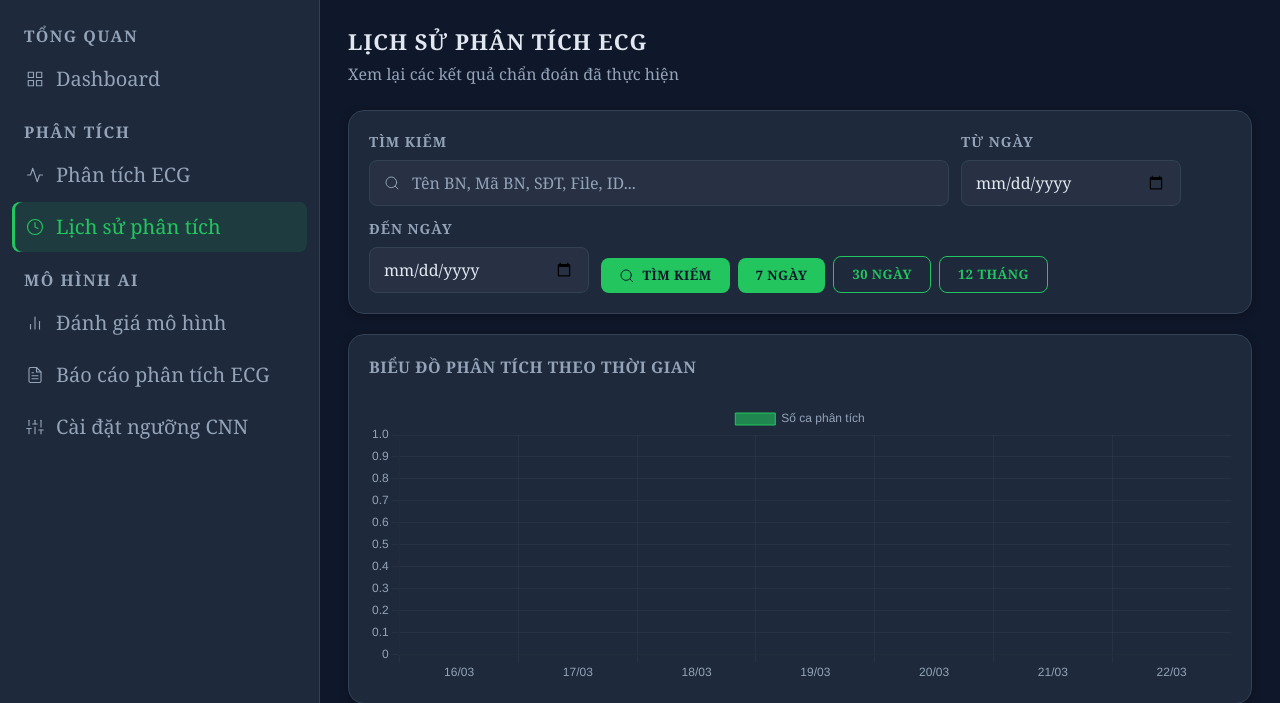
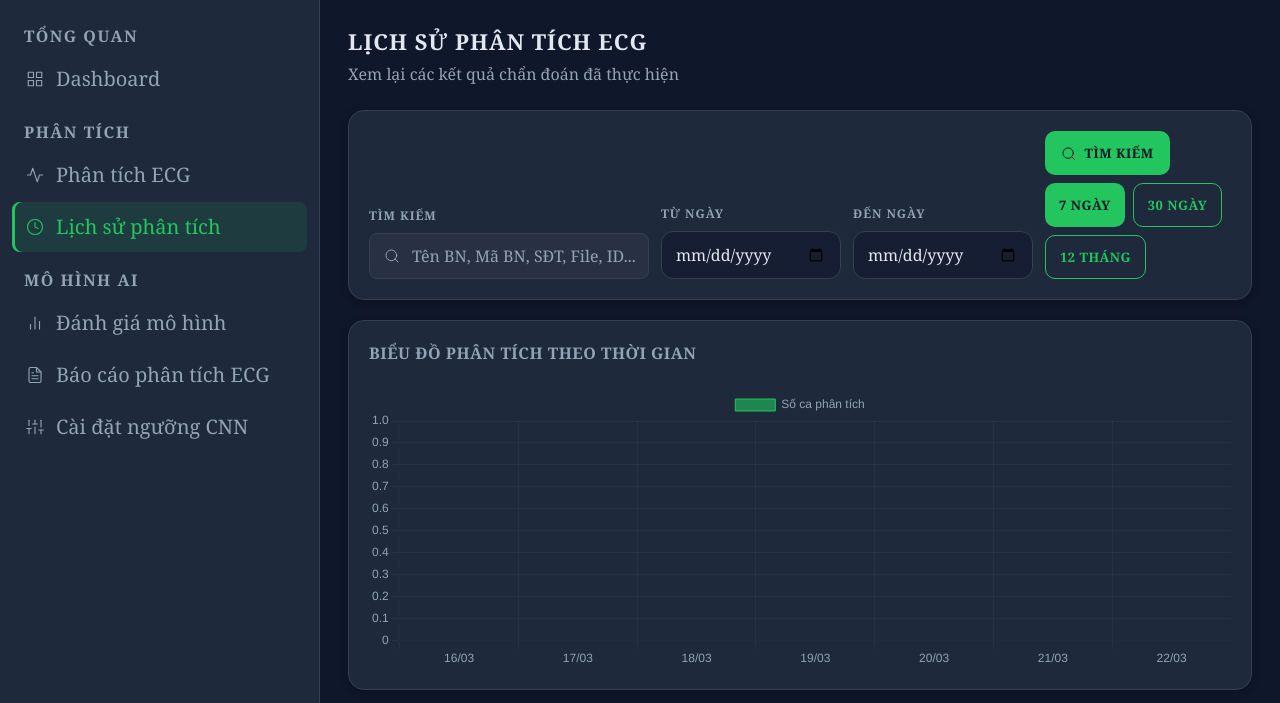
Before and after one commit to vonguyen3004/XDHTChuanDoanBenhLyTimMach, a Flask app: page /history in a window 1280 px wide. Shown: the part 80-783 px from the top of the page. Run offline with Flask 3, Linux system fonts and the light colour scheme; data that the repository does not hold is empty.

Commit message:
Refine history filter layout to match design

```diff
--- a/backend/static/css/style.css
+++ b/backend/static/css/style.css
@@ -339,6 +339,52 @@ select.form-control option{background:var(--card);color:var(--text);}
 }
 .search-bar input::placeholder{color:var(--text-muted);}
 
+.history-filter-form{
+    display:grid;
+    grid-template-columns:minmax(280px,1.8fr) repeat(2,minmax(180px,.7fr)) auto;
+    gap:12px;
+    align-items:end;
+}
+.history-filter-item{min-width:0;}
+.history-filter-search{min-width:280px;}
+.history-filter-date{min-width:180px;}
+.history-filter-label,
+.history-filter-form .form-label{
+    display:block;
+    margin-bottom:8px;
+    font-size:12px;
+    font-weight:700;
+    letter-spacing:.08em;
+    text-transform:uppercase;
+    color:var(--text-muted);
+}
+.history-search-bar{
+    min-height:48px;
+    border-radius:12px;
+    background:rgba(15,23,42,.55);
+}
+.history-date-input{
+    min-height:48px;
+    border-radius:12px;
+    background:rgba(15,23,42,.55);
+}
+.history-filter-actions{
+    display:flex;
+    gap:8px;
+    align-items:center;
+    flex-wrap:wrap;
+}
+.history-search-btn,
+.history-period-btn{
+    min-height:44px;
+    border-radius:10px;
+    font-size:13px;
+    font-weight:700;
+    white-space:nowrap;
+}
+.history-search-btn{padding:0 16px;}
+.history-period-btn{padding:0 14px;}
+
 /* Progress Bar */
 .prog-bar{height:6px;background:rgba(255,255,255,.06);border-radius:4px;overflow:hidden;}
 .prog-fill{height:100%;background:var(--primary);border-radius:4px;transition:width .6s ease;}
@@ -524,6 +570,8 @@ select.form-control option{background:var(--card);color:var(--text);}
     .grid-2{grid-template-columns:1fr;}
     .grid-3{grid-template-columns:1fr 1fr;}
     .analyze-grid{grid-template-columns:1fr;}
+    .history-filter-form{grid-template-columns:1fr 1fr;}
+    .history-filter-actions{grid-column:1 / -1;}
 }
 @media(max-width:768px){
     .sidebar{transform:translateX(-100%);}
@@ -531,4 +579,5 @@ select.form-control option{background:var(--card);color:var(--text);}
     .main-wrapper{margin-left:0;}
     .stat-grid{grid-template-columns:1fr 1fr;}
     .page-content{padding:16px;}
+    .history-filter-form{grid-template-columns:1fr;}
 }
--- a/backend/templates/history.html
+++ b/backend/templates/history.html
@@ -9,29 +9,29 @@
 
 <!-- Filter -->
 <div class="card" style="margin-bottom:20px;">
-  <form method="get" action="/history" style="display:flex;gap:12px;flex-wrap:wrap;align-items:flex-end;">
-    <div style="flex:0 1 580px;min-width:260px;">
+  <form method="get" action="/history" class="history-filter-form">
+    <div class="history-filter-item history-filter-search">
       <label class="form-label">Tìm kiếm</label>
       <div class="search-bar">
         <i data-feather="search" style="color:var(--text-muted);flex-shrink:0;width:16px;height:16px;"></i>
         <input type="text" name="q" placeholder="Tên BN, Mã BN, SĐT, File, ID..." value="{{ q if q is defined else '' }}">
       </div>
     </div>
-    <div style="width:220px;">
+    <div class="history-filter-item history-filter-date">
       <label class="form-label">Từ ngày</label>
-      <input type="date" name="start_date" class="form-control" value="{{ request.args.get('start_date','') }}" style="width:220px;">
+      <input type="date" name="start_date" class="form-control history-date-input" value="{{ request.args.get('start_date','') }}">
     </div>
-    <div style="width:220px;">
+    <div class="history-filter-item history-filter-date">
       <label class="form-label">Đến ngày</label>
-      <input type="date" name="end_date" class="form-control" value="{{ request.args.get('end_date','') }}" style="width:220px;">
+      <input type="date" name="end_date" class="form-control history-date-input" value="{{ request.args.get('end_date','') }}">
     </div>
-    <div style="display:flex;gap:8px;align-items:flex-end;flex-wrap:wrap;">
-      <button type="submit" class="btn btn-primary">
+    <div class="history-filter-actions">
+      <button type="submit" class="btn btn-primary history-search-btn">
         <i data-feather="search"></i> Tìm kiếm
       </button>
       {% for val, label in [('7','7 ngày'),('30','30 ngày'),('12m','12 tháng')] %}
       <button type="submit" name="period" value="{{ val }}"
-              class="btn {% if period == val %}btn-primary{% else %}btn-outline{% endif %}">
+              class="btn {% if period == val %}btn-primary{% else %}btn-outline{% endif %} history-period-btn">
         {{ label }}
       </button>
       {% endfor %}
```
